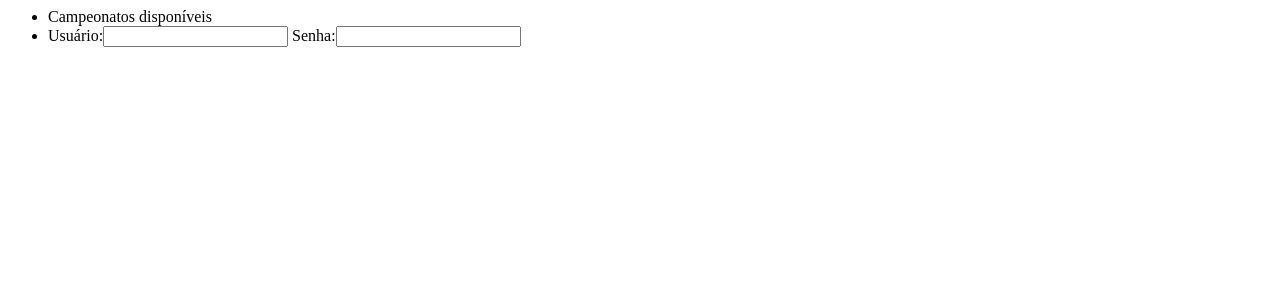
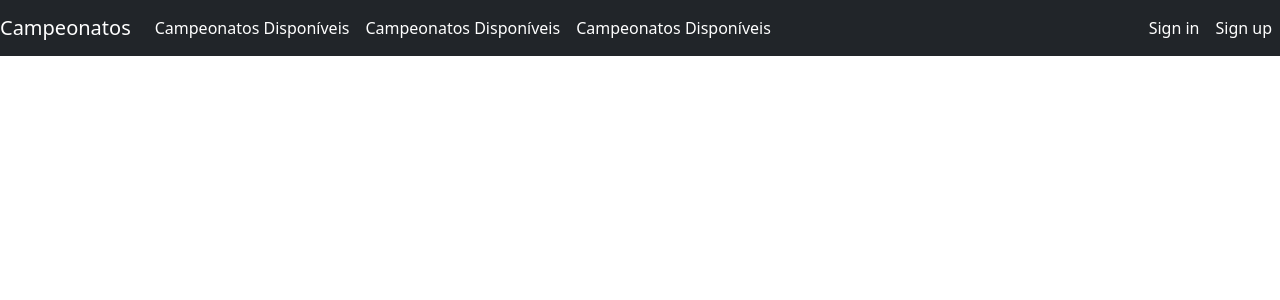
Before and after one commit to joaogabriel01/Projeto---IFCamp, a Flask app: template templates/index.html in a window 1280 px wide. Shown: the top 300 px of the page. Run offline with Flask 2, Linux system fonts and the light colour scheme; the template is opened without the code that fills it, so the values that code supplies are empty; some libraries are stand-ins or nearby versions.

Commit message:
Adicionando...

```diff
--- a/main.py
+++ b/main.py
@@ -20,9 +20,13 @@ def login():
         proxima = ''
     return render_template('login.html', proxima=proxima)
 
+@app.route('/signup')
+def signup():
+    return render_template('signup.html')
+
 @app.route('/')
 def index():
-    return render_template('index.html')
+    return render_template('navbar.html')
 
 @app.route('/autenticar',methods=['POST',])
 def autenticar():
--- a/templates/index.html
+++ b/templates/index.html
@@ -1,20 +1,52 @@
-<html>
+<!DOCTYPE html>
+<html lang="pt">
     <head>
-
+        <meta charset="UTF-8">
         <title>Index</title>
+        <link rel= "stylesheet" type= "text/css" href= "{{ url_for('static',filename='bootstrap.css') }}">
     </head>
     <body>
-        <nav>
-            <ul>
-                <li>Campeonatos disponíveis</li>
-                <li>
-                    <form action="autenticar">
-                        <label>Usuário:</label><input type="text" name="usuario">
-                        <label>Senha:</label><input type="password" name="senha">
-                    </form>
-                </li>
+        <nav class="navbar navbar-expand-lg navbar-light bg-dark fixed-top ml-auto">
+            <a class="navbar-brand text-white" href="#">Campeonatos</a>
+            <div class="collapse navbar-collapse justify-content-between" id="navbarTogglerDemo03">
+                <ul class="navbar-nav">
 
-            </ul>
+                    <li class="nav-item active">
+                        <a class="nav-link text-white float-right" href="#">Campeonatos Disponíveis</a>
+                    </li>
+                    <li class="nav-item active">
+                        <a class="nav-link text-white float-right" href="#">Campeonatos Disponíveis</a>
+                    </li>
+                    <li class="nav-item active">
+                        <a class="nav-link text-white float-right" href="#">Campeonatos Disponíveis</a>
+                    </li>
+                </ul>
+                <ul class="navbar-nav">
+                    <li class="nav-item active">
+                        <a class="nav-link text-white float-left" href="login">Sign in</a>
+
+                    </li>
+                    <li class="nav-item active">
+                        <a class="nav-link text-white float-left" href="signup">Sign up</a>
+                    </li>
+                </ul>
+
+
+
+
+
+
+<!--                    <form action="autenticar" class="form-inline my-2 my-lg-0">-->
+<!--                        <label class="text-white">Usuário:</label><input type="text" name="usuario">-->
+<!--                        <label class="text-white">Senha:</label><input type="password" name="senha">-->
+<!--                        <button class="btn btn-primary">Entrar</button>-->
+<!--                    </form>-->
+            </div>
+
         </nav>
+
+
+
+
     </body>
 </html>
```
Also changed, not shown: templates/login.html (+4 -3 lines), templates/signup.html (added, +11 -0 lines).
